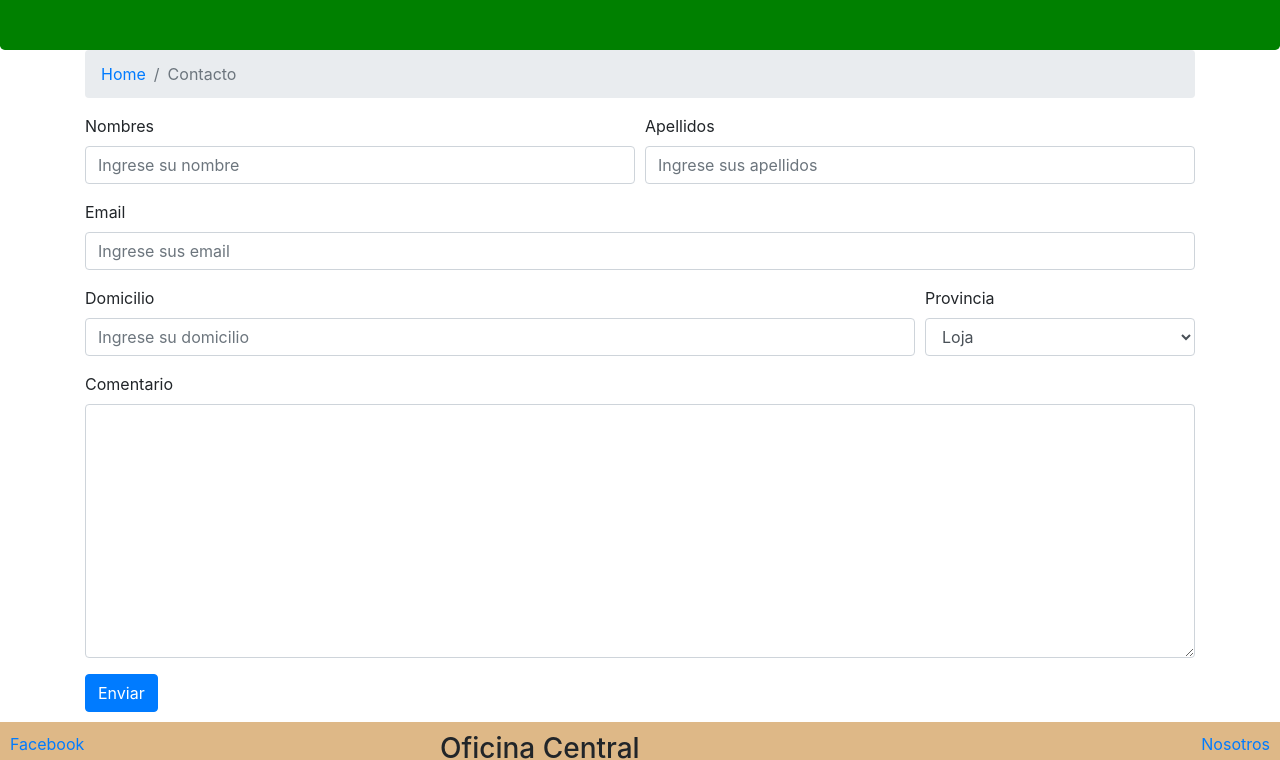
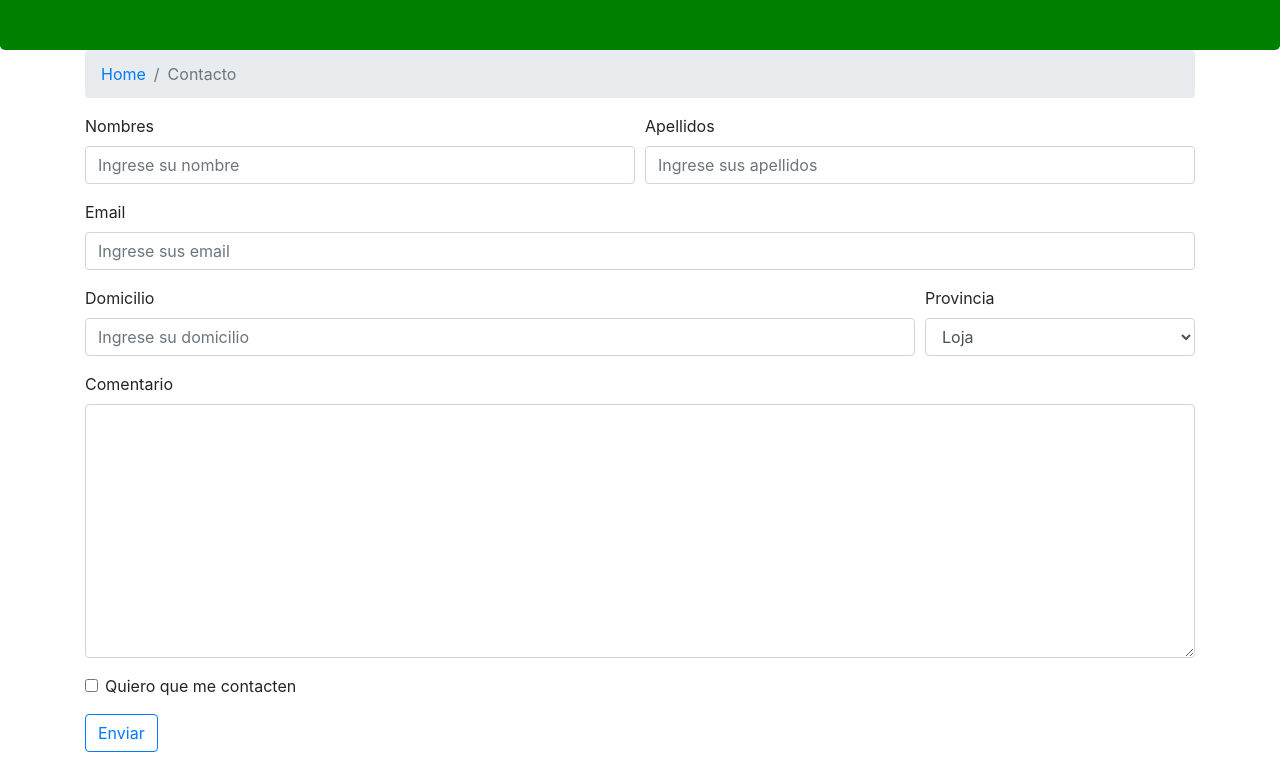
Before and after one commit to Allen2316/practica_hoteles, a website: page contacto.html in a window 1280 px wide. Shown: the part 184-944 px from the top of the page. Drawn offline with nearby package versions, Linux system fonts and the light colour scheme; a web font is replaced by a local one.

Commit message:
Update
Realizando algunos cambios

```diff
--- a/contacto.html
+++ b/contacto.html
@@ -78,8 +78,13 @@
                 <label for="contenido">Comentario </label>
                 <textarea id="contenido" class="form-control" rows="10"></textarea>
             </div>
-            <!--Cambiar el boton ver video-->
-            <button type="submit" class="btn btn-primary">Enviar</button>
+            <div class="form-group">
+                <div class="form-check">
+                    <input class="form-check-input" type="checkbox" id="gridCheck">
+                    <label class="form-check-label" for="gridCheck">Quiero que me contacten</label>
+                </div>
+            </div>
+            <button type="submit" class="btn btn-outline-primary">Enviar</button>
         </form>
     </div>
 
```
